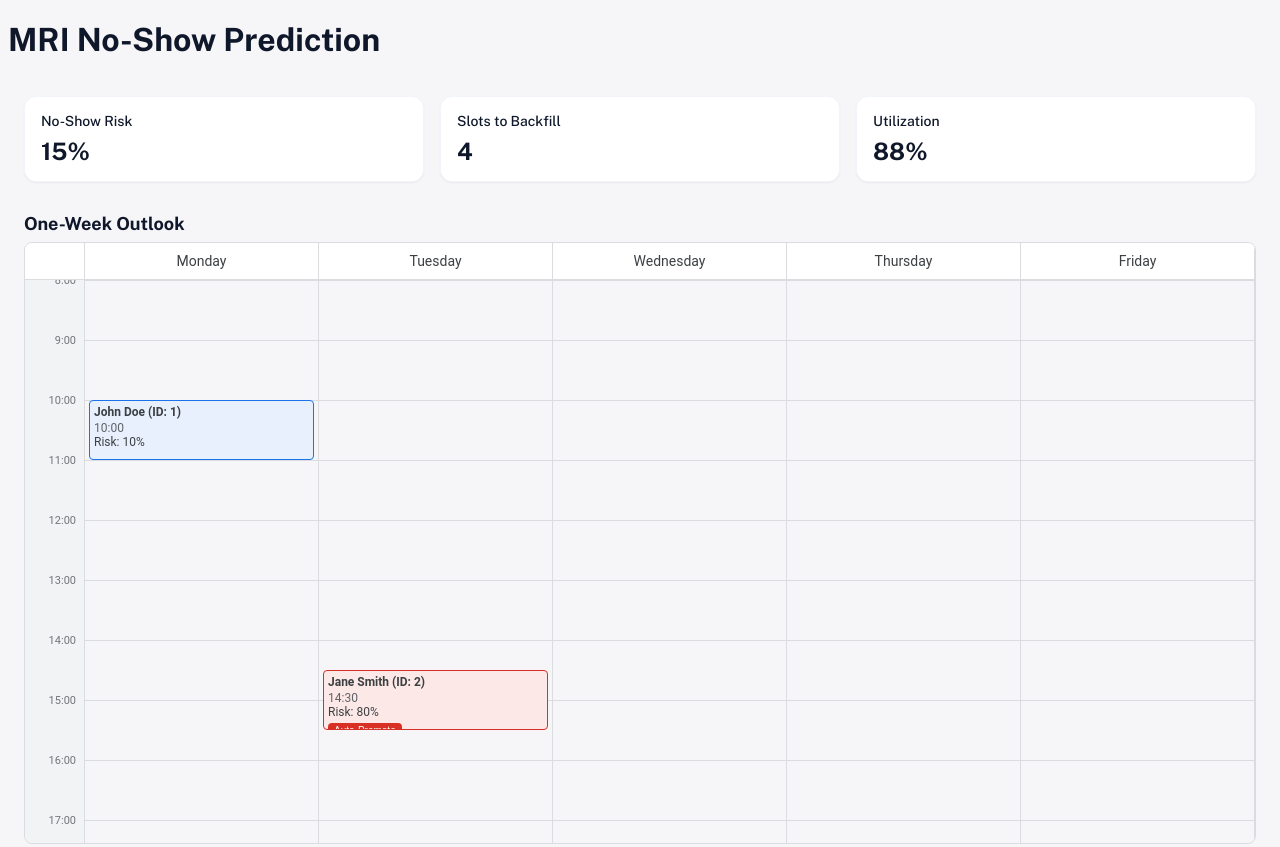
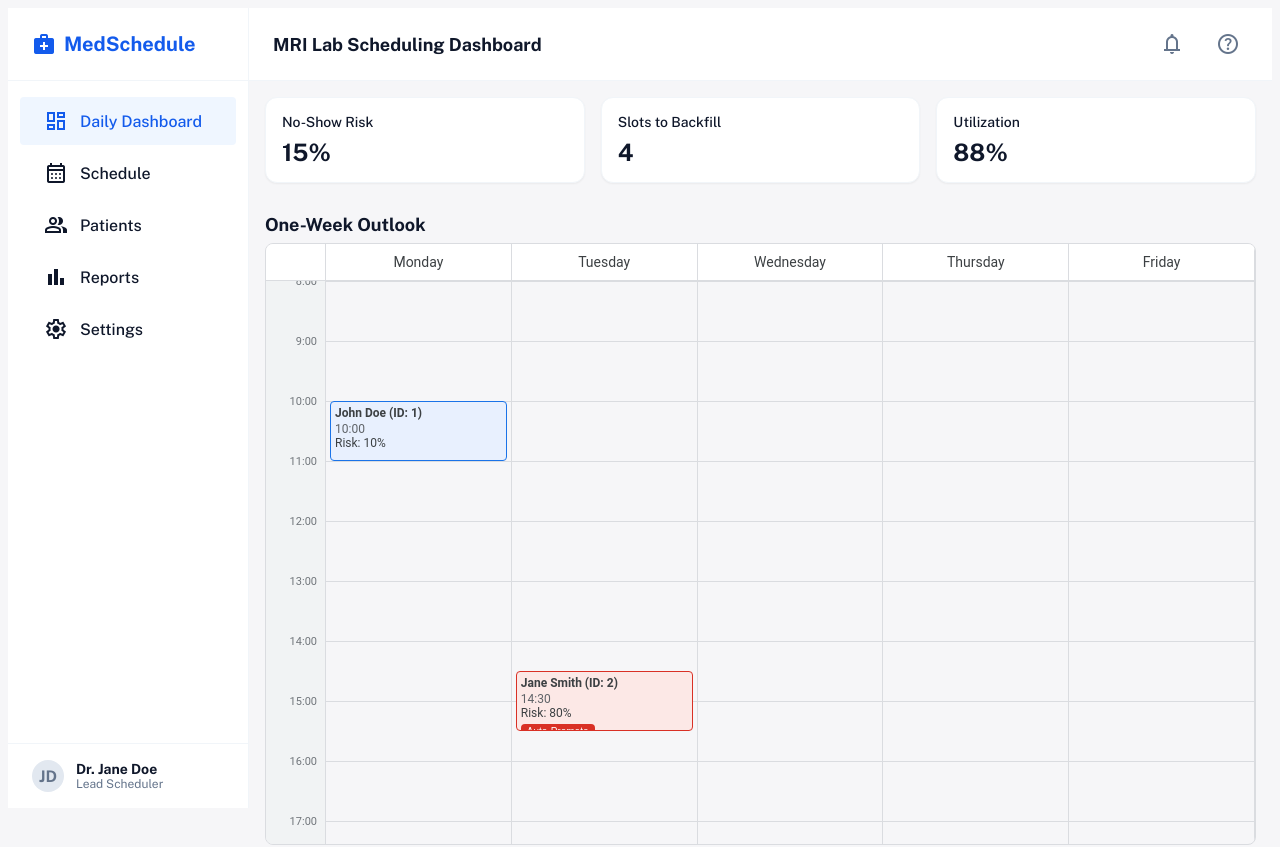
Before and after one commit to Kaanart/NoShowAgent, a React (Vite) app in the folder frontend/: page / in a window 1280 px wide. Shown: the top 847 px of the page. Built offline with nearby package versions, Linux system fonts and the light colour scheme.

Commit message:
feat(frontend): Integrate Sidebar layout and state routing

```diff
--- /dev/null
+++ b/frontend/src/App.css
@@ -0,0 +1,77 @@
+.app-layout {
+  display: flex;
+  min-height: 100vh;
+  background-color: var(--background-light);
+}
+
+.main-content {
+  flex: 1;
+  display: flex;
+  flex-direction: column;
+  overflow: hidden;
+}
+
+.top-header {
+  background-color: white;
+  padding: 1rem 1.5rem;
+  border-bottom: 1px solid var(--border-light);
+  display: flex;
+  justify-content: space-between;
+  align-items: center;
+  position: sticky;
+  top: 0;
+  z-index: 10;
+}
+
+.header-title {
+  font-size: 1.125rem;
+  font-weight: 700;
+  color: var(--text-dark);
+  margin: 0;
+}
+
+.header-actions {
+  display: flex;
+  gap: 1rem;
+  color: #64748b;
+}
+
+.icon-btn {
+  background: none;
+  border: none;
+  cursor: pointer;
+  color: inherit;
+  display: flex;
+  align-items: center;
+  justify-content: center;
+  border-radius: 50%;
+  width: 40px;
+  height: 40px;
+  transition: background-color 0.2s;
+}
+
+.icon-btn:hover {
+  background-color: #f1f5f9;
+}
+
+.scrollable-area {
+  flex: 1;
+  overflow-y: auto;
+  padding-bottom: 2rem;
+}
+
+/* Mobile hamburger button */
+.mobile-menu-btn {
+  display: none;
+  background: none;
+  border: none;
+  cursor: pointer;
+  color: var(--text-dark);
+  margin-right: 1rem;
+}
+
+@media (max-width: 768px) {
+  .mobile-menu-btn {
+    display: block;
+  }
+}
--- a/frontend/src/App.tsx
+++ b/frontend/src/App.tsx
@@ -1,8 +1,13 @@
 import React, { useState } from 'react';
 import Dashboard from './components/Dashboard';
 import Waitlist from './components/Waitlist';
+import Sidebar from './components/Sidebar';
+import './App.css';
 
 function App() {
+  const [currentView, setCurrentView] = useState('Dashboard');
+  const [isSidebarOpen, setIsSidebarOpen] = useState(false);
+
   const [appointments] = useState([
     {
       id: 1,
@@ -33,14 +38,57 @@ function App() {
     console.log(`Promoting patient to appointment ${appointmentId}`);
   };
 
+  const renderContent = () => {
+    if (currentView === 'Dashboard') {
+      return (
+        <>
+          <Dashboard appointments={appointments} onPromote={handlePromote} />
+          <Waitlist patients={waitlistPatients} />
+        </>
+      );
+    } else if (currentView === 'Schedule') {
+      return (
+        <div style={{ padding: '2rem', textAlign: 'center', color: 'var(--text-dark)' }}>
+          <h2>Schedule View Placeholder</h2>
+          <p>This is where the full schedule would go.</p>
+        </div>
+      );
+    }
+    return <div>View Not Found</div>;
+  };
+
   return (
-    <div className="App">
-      <header className="App-header">
-        <h1>MRI No-Show Prediction</h1>
-      </header>
-      <main>
-        <Dashboard appointments={appointments} onPromote={handlePromote} />
-        <Waitlist patients={waitlistPatients} />
+    <div className="app-layout">
+      <Sidebar
+        currentView={currentView}
+        onViewChange={(view) => {
+          setCurrentView(view);
+          setIsSidebarOpen(false); // Close on mobile after selection
+        }}
+        isOpen={isSidebarOpen}
+      />
+
+      <main className="main-content">
+        <header className="top-header">
+          <div style={{ display: 'flex', alignItems: 'center' }}>
+            <button className="mobile-menu-btn" onClick={() => setIsSidebarOpen(!isSidebarOpen)}>
+              <span className="material-symbols-outlined">menu</span>
+            </button>
+            <h1 className="header-title">MRI Lab Scheduling Dashboard</h1>
+          </div>
+          <div className="header-actions">
+            <button className="icon-btn">
+              <span className="material-symbols-outlined">notifications</span>
+            </button>
+            <button className="icon-btn">
+              <span className="material-symbols-outlined">help</span>
+            </button>
+          </div>
+        </header>
+
+        <div className="scrollable-area">
+          {renderContent()}
+        </div>
       </main>
     </div>
   );
```
Also changed, not shown: 1 other file (tests, documents, lock files or other folders).
